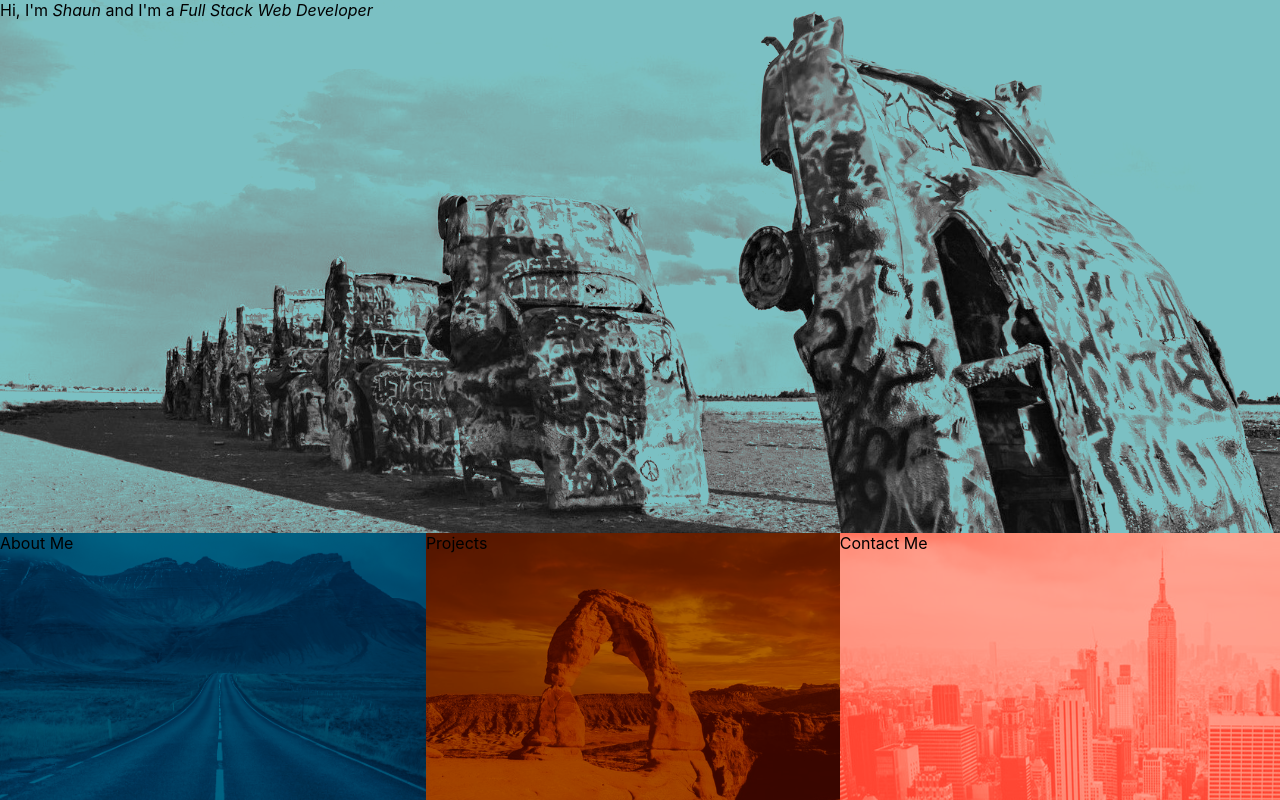
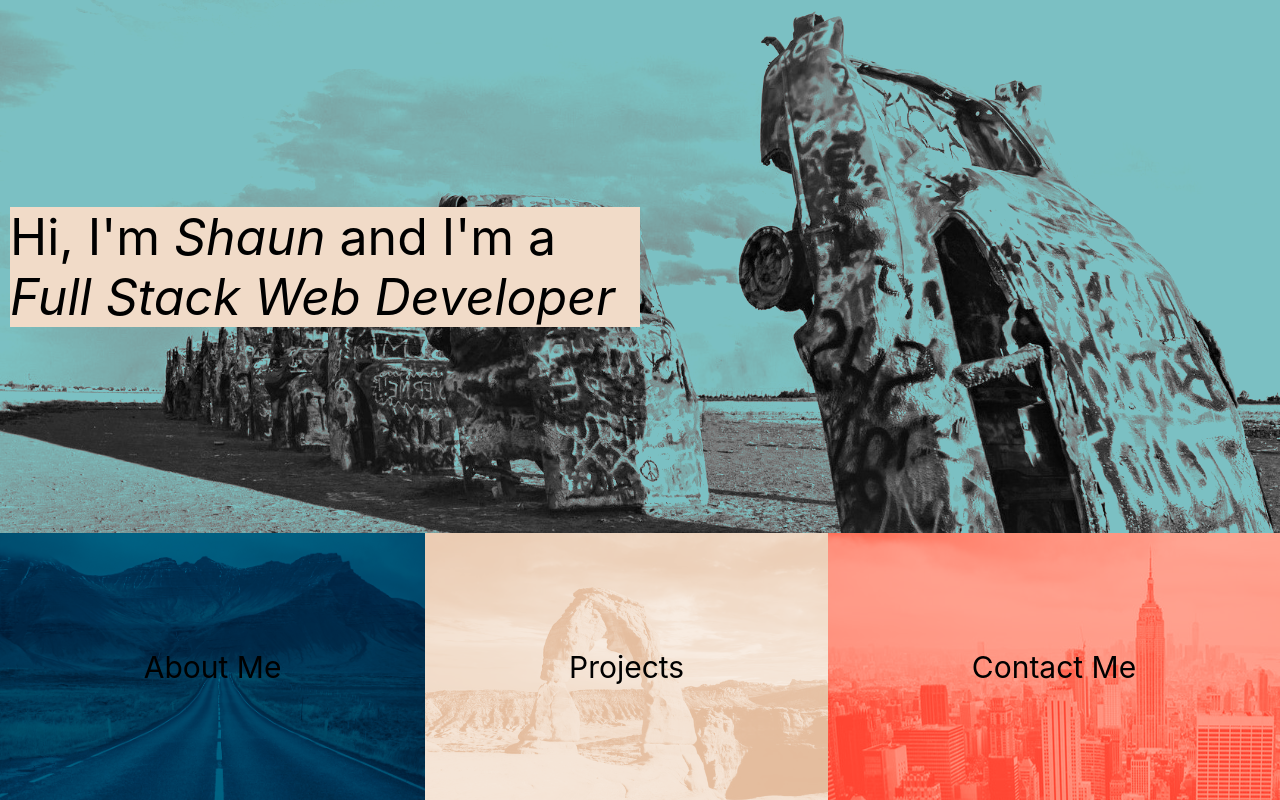
Before and after one commit to smardones/updated-portfolio, a React (Create React App) app: page / in a window 1280 px wide. Built offline with nearby package versions, Linux system fonts and the light colour scheme.

Commit message:
postitioned text on homepage

```diff
--- a/src/App.css
+++ b/src/App.css
@@ -19,27 +19,59 @@
   background-position: top;
   background-color: #7BC0C3;
   background-blend-mode: darken;
+  display: flex;
+  align-items: center;
   grid-column: 1 / span 3;
+}
+
+.hero-banner {
+  font-size: 50px;
+  margin-left: 10px;
+  margin-right: 50%;
+  background-color: #F1DBC8;
 
 }
 
+.link {
+  position: absolute;
+  width: 100%;
+  height: 100%;
+  top: 0;
+  left: 0;
+  z-index: 1;
+}
+
+.link-panel {
+  display: flex;
+  justify-content: center;
+  align-items: center;
+}
+
 #aboutlink {
+  position: relative;
   background-image: url('./assets/images/road.jpg');
   background-size: cover;
   background-color: #003759;
   background-blend-mode: soft-light;
-
 }
 
 #worklink {
-  background-color: #782500;
+  position: relative;
+  background-color: #F1DBC8;
   background-image: url('./assets/images/arches.jpg');
   background-size: cover;
   background-blend-mode: soft-light;
 }
 
 #contactlink {
+  position: relative;
   background-image: url('./assets/images/nyc.jpg');
   background-color: #ff715b;
   background-blend-mode: soft-light;
 }
+
+
+
+.link-title {
+  font-size: 30px;
+}
--- a/src/pages/home.js
+++ b/src/pages/home.js
@@ -5,16 +5,25 @@ function Home() {
     return (
         <section className="homeContainer">
             <div className="jumbotron">
-                <span className="hero-banner">Hi, I'm <em>Shaun</em> and I'm a <em>Full Stack Web Developer</em></span>
+                <p className="hero-banner">Hi, I'm <em>Shaun</em> and I'm a <em>Full Stack Web Developer</em></p>
             </div>
-            <div className="link" id="aboutlink">
-                <span className="link-title">About Me</span>
+            <div className="link-panel" id="aboutlink">
+                <a href="/about">
+                    <span className="link"></span>
+                </a>
+                <p className="link-title">About Me</p>
             </div>
-            <div className="link" id="worklink">
-                <span className="link-title">Projects</span>
+            <div className="link-panel" id="worklink">
+                <a href="/projects">
+                    <span className="link"></span>
+                </a>
+                <p className="link-title">Projects</p>
             </div>
-            <div className="link" id="contactlink">
-                <span className="link-title">Contact Me</span>
+            <div className="link-panel" id="contactlink">
+                <a href="/contact">
+                    <span className="link"></span>
+                </a>
+                <p className="link-title">Contact Me</p>
             </div>
         </section>
     )
```
Also changed, not shown: src/assets/images/arches.jpg, 1 other file (tests, documents, lock files or other folders).
